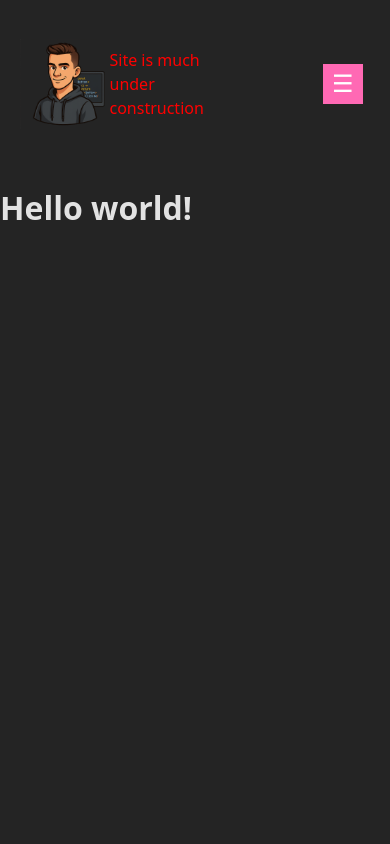
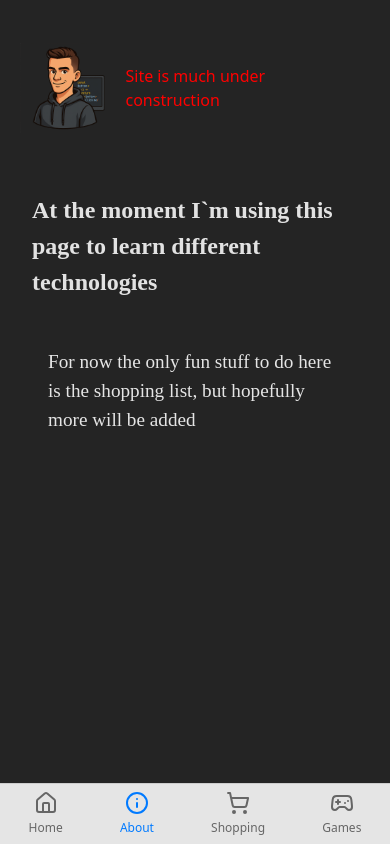
Before and after one commit to Larso88/vercel, a React (Vite) app: page /about in a window 390 px wide. Built offline with nearby package versions, Linux system fonts and the light colour scheme; no server answers.

Commit message:
Added bottom nav bar for mobile and done some minor CSS changes

```diff
--- a/package.json
+++ b/package.json
@@ -13,6 +13,7 @@
   "dependencies": {
     "axios": "^1.9.0",
     "firebase": "^11.7.3",
+    "lucide-react": "^0.511.0",
     "react": "^19.0.0",
     "react-dom": "^19.0.0",
     "react-router-dom": "^7.5.3",
--- a/src/components/Header.tsx
+++ b/src/components/Header.tsx
@@ -33,10 +33,12 @@ const StyledAvatar = styled.img`
   }
 `
 const StyledHeaderCenterSection = styled.div`
+
     font-size: 0.8rem;
     color: red;
     display: flex;
-    flex: 4;
+    width: 80%;
+    margin: 1rem;
 
     @media(max-width: 768px) {
       font-size: 1rem;
@@ -44,8 +46,6 @@ const StyledHeaderCenterSection = styled.div`
 `
 
 export const Header: React.FC = () => {
-    console.log("Header rendered");
-
     return (
         <>
             <StyledHeader className="Test">
--- a/src/components/HeaderNav.tsx
+++ b/src/components/HeaderNav.tsx
@@ -1,9 +1,9 @@
-import {Link} from "react-router-dom";
+import {NavLink} from "react-router-dom";
 import styled from "styled-components";
 import React, {useState} from "react";
 import {useBreakpointContext} from "../context/BreakpointContext.tsx";
 
-const StyledHeaderLink = styled(Link)`
+const StyledHeaderLink = styled(NavLink)`
   color: #f1f1f1;
 
   &:hover {
@@ -22,26 +22,12 @@ const StyledHeaderLinkWrapper = styled.div`
     ;
   }
 `
-const StyledHamburgerButton = styled.button`
-  display: none;
-  border: none;
-
-  @media (max-width: 768px) {
-    color: #fff;
-    font-size: 1.5rem;
-    display: block;
-    background: hotpink;
-    width: 40px;
-    height: 40px;
-  }
-`;
-
 
 export const HeaderNav: React.FC = () => {
     const [menuOpen, setMenuOpen] = useState(false);
     const { isMobile, isTablet, isDesktop } = useBreakpointContext();
     return (
-        <StyledHeaderLinkWrapper className="Test1">
+        <StyledHeaderLinkWrapper>
 
 
             {(isDesktop || isTablet) && (
@@ -49,9 +35,9 @@ export const HeaderNav: React.FC = () => {
                     <StyledHeaderLink to="/">Home</StyledHeaderLink>
                     <StyledHeaderLink to="/about">About</StyledHeaderLink>
                     <StyledHeaderLink to="/shoppingList">Shopping List</StyledHeaderLink>
+                    <StyledHeaderLink to="/games">Games</StyledHeaderLink>
                 </>
             )}
-            { (isMobile || isTablet) ? <StyledHamburgerButton className="test" onClick={() => setMenuOpen(!menuOpen)}>☰</StyledHamburgerButton> : null }
         </StyledHeaderLinkWrapper>
     );
 }
--- /dev/null
+++ b/src/components/MobileBottomNavBar.tsx
@@ -0,0 +1,59 @@
+import { NavLink } from "react-router-dom";
+import styled from "styled-components";
+import { Home, Info, ShoppingCart, Gamepad2 } from "lucide-react";
+import colors from "../assets/colors.ts";
+
+const BottomNav = styled.nav`
+  position: fixed;
+  bottom: 0;
+  width: 100%;
+  height: 60px;
+  background-color: ${colors.platinum};
+  border-top: 1px solid #ccc;
+  display: flex;
+  justify-content: space-around;
+  align-items: center;
+  z-index: 199;
+
+  a {
+    text-decoration: none;
+    color: #666;
+    display: flex;
+    flex-direction: column;
+    align-items: center;
+    font-size: 12px;
+
+    &.active {
+      color: #007aff;
+    }
+
+    svg {
+      width: 24px;
+      height: 24px;
+      margin-bottom: 4px;
+    }
+  }
+`;
+
+export const MobileBottomNav = () => {
+    return (
+        <BottomNav>
+            <NavLink to="/" activeClassName="active">
+                <Home />
+                <span>Home</span>
+            </NavLink>
+            <NavLink to="/about" activeClassName="active">
+                <Info />
+                <span>About</span>
+            </NavLink>
+            <NavLink to="/shoppingList" activeClassName="active">
+                <ShoppingCart />
+                <span>Shopping</span>
+            </NavLink>
+            <NavLink to="/games" activeClassName="active">
+                <Gamepad2 />
+                <span>Games</span>
+            </NavLink>
+        </BottomNav>
+    );
+};
--- a/src/main.tsx
+++ b/src/main.tsx
@@ -3,9 +3,12 @@ import { createRoot } from 'react-dom/client';
 import { BrowserRouter, Route, Routes } from "react-router-dom";
 import './index.css';
 import Home from './pages/Home.tsx';
+import Games from './pages/Games.tsx';
 import Header from "./components/Header.tsx";
+import About from "./pages/About.tsx";
 import ShoppingList from "./pages/ShoppingList.tsx";
-import { BreakpointProvider } from './context/BreakpointContext.tsx';
+import {BreakpointProvider, useBreakpointContext} from './context/BreakpointContext.tsx';
+import {MobileBottomNav} from "./components/MobileBottomNavBar.tsx";
 if ('serviceWorker' in navigator) {
     window.addEventListener('load', () => {
         navigator.serviceWorker.register('/sw.js').then(
@@ -18,6 +21,12 @@ if ('serviceWorker' in navigator) {
         );
     });
 }
+const MobileNavWrapper = () => {
+    const { isMobile } = useBreakpointContext();
+    if (!isMobile) return null;
+    return <MobileBottomNav />;
+};
+
 
 
 createRoot(document.getElementById('root')!).render(
@@ -27,10 +36,11 @@ createRoot(document.getElementById('root')!).render(
                 <Header />
                 <Routes>
                     <Route path="/" element={<Home />} />
-                    <Route path="/about" element={<Home />} />
-                    <Route path="/games" element={<Home />} />
+                    <Route path="/about" element={<About />} />
                     <Route path="/shoppingList" element={<ShoppingList />} />
+                    <Route path="/games" element={<Games />} />
                 </Routes>
+                <MobileNavWrapper />
             </BrowserRouter>
         </BreakpointProvider>
     </StrictMode>,
--- /dev/null
+++ b/src/pages/About.tsx
@@ -0,0 +1,28 @@
+import styled from "styled-components";
+import colors from "../assets/colors.ts";
+
+
+const StyledHeader = styled.h1`
+  font-family: "Academy Engraved LET";
+  font-size: 1.5rem;
+  margin: 2rem;
+`
+
+const StyledP = styled.p`
+  font-family: "Academy Engraved LET";
+  color: ${colors.platinum};
+  font-size: 1.2rem;
+  margin: 3rem;
+`
+
+export const About = () => {
+
+    return (
+        <>
+            <StyledHeader>At the moment I`m using this page to learn different technologies</StyledHeader>
+                <StyledP>For now the only fun stuff to do here is the shopping list, but hopefully more will be added</StyledP>
+        </>
+    );
+}
+
+export default About
--- /dev/null
+++ b/src/pages/Games.tsx
@@ -0,0 +1,20 @@
+import styled from "styled-components";
+import colors from "../assets/colors.ts";
+
+
+const StyledHeader = styled.h1`
+  margin: 2rem;
+  font-family: "Academy Engraved LET";
+  color: ${colors.platinum};
+`
+
+export const Games = () => {
+
+    return (
+        <>
+            <StyledHeader>Here there will be games!</StyledHeader>
+        </>
+    );
+}
+
+export default Games
--- a/src/pages/Home.tsx
+++ b/src/pages/Home.tsx
@@ -1,10 +1,16 @@
+import styled from "styled-components";
+import colors from "../assets/colors.ts";
 
+const StyledHeader = styled.h1`
+  font-family: "Academy Engraved LET";
+  margin: 2rem;
+  color: ${colors.platinum}
+`
 
 export const Home = () => {
-    console.log("I mounted Home")
   return (
     <>
-        <h1>Hello world!</h1>
+        <StyledHeader>Hello world!</StyledHeader>
     </>
   );
 }
```
Also changed, not shown: 1 other file (tests, documents, lock files or other folders).
